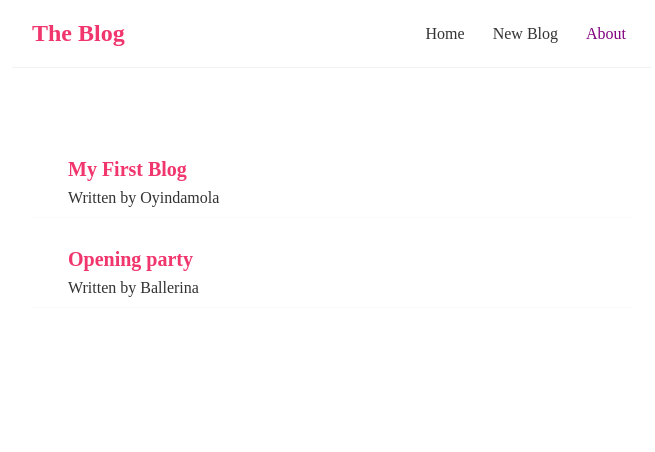
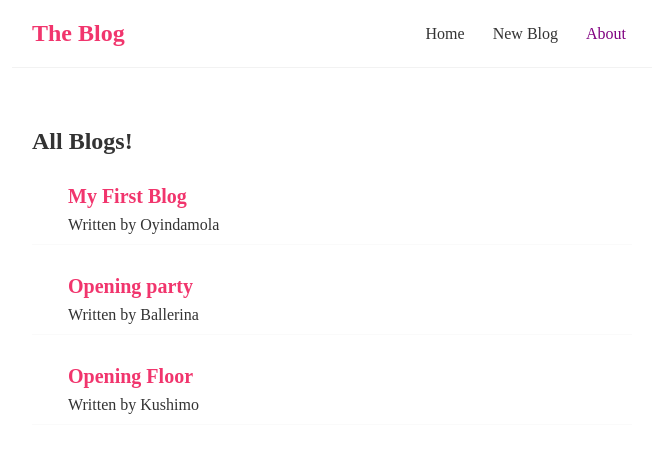
Before and after one commit to oyindamolaWbCode/react-blog, a React (Create React App) app: page / in a window 1280 px wide. Shown: the top 452 px of the page, without its empty margins (308-963 px from the left). Built offline with nearby package versions, Linux system fonts and the light colour scheme; data requests are answered from the project's data file.

Commit message:
load conditional message

```diff
--- a/Data/db.json
+++ b/Data/db.json
@@ -11,6 +11,12 @@
         "body": "Why do we use it\nIt is a long established fact that a reader will be distracted",
         "author": "Ballerina",
         "id": 2
+    },
+    {
+        "title": "Opening Floor ",
+        "body": "Why do we use it\nIt is a long established fact that a reader will be distracted",
+        "author": "Kushimo",
+        "id": 3
     }
 ]
 }
--- a/src/blogLists.js
+++ b/src/blogLists.js
@@ -1,12 +1,9 @@
 // props is used for reuseable codes, It is a way of passing parent component to a child component
 
-const BlogList = (props) => {
-    const blogs = props.blogs;
-    const title = props.title;
-
-    console.log(props, blogs);
+const BlogList = ({blogs, title}) => {
     return (
         <div className="blog-list">
+        <h2>{ title }</h2>
         { blogs.map((blog) =>(
             <div className='blog-preview' key={blog.id}>
                 <h2> {blog.title} </h2>
--- a/src/home.js
+++ b/src/home.js
@@ -3,6 +3,7 @@ import BlogList from './BlogLists';
 
 const Home = () => {
      const [blogs, setBlogs] = useState(null);
+     const [isPending, setIsPending] = useState(true);
 
         /*{const handleDelete = (id) => {
             const newBlogs = blogs.filter(blog => blog.id !== id);
@@ -10,17 +11,21 @@ const Home = () => {
         }}*/
 
         useEffect(() =>{
-            fetch('http://localhost:8000/blogs')
+            setTimeout(() =>{
+                 fetch('http://localhost:8000/blogs')
             .then(res =>{
                 return res.json()
             })
             .then(data =>{
                 console.log(data);
-                setBlogs(data)
+                setBlogs(data);
+                setIsPending(false);
             })
+            }, 500);
         }, []);
     return (
         <div className="home">
+            { isPending && <div>Loading...</div>}
             {blogs && <BlogList blogs={blogs} title="All Blogs!"/>}
         </div>
     );
```
